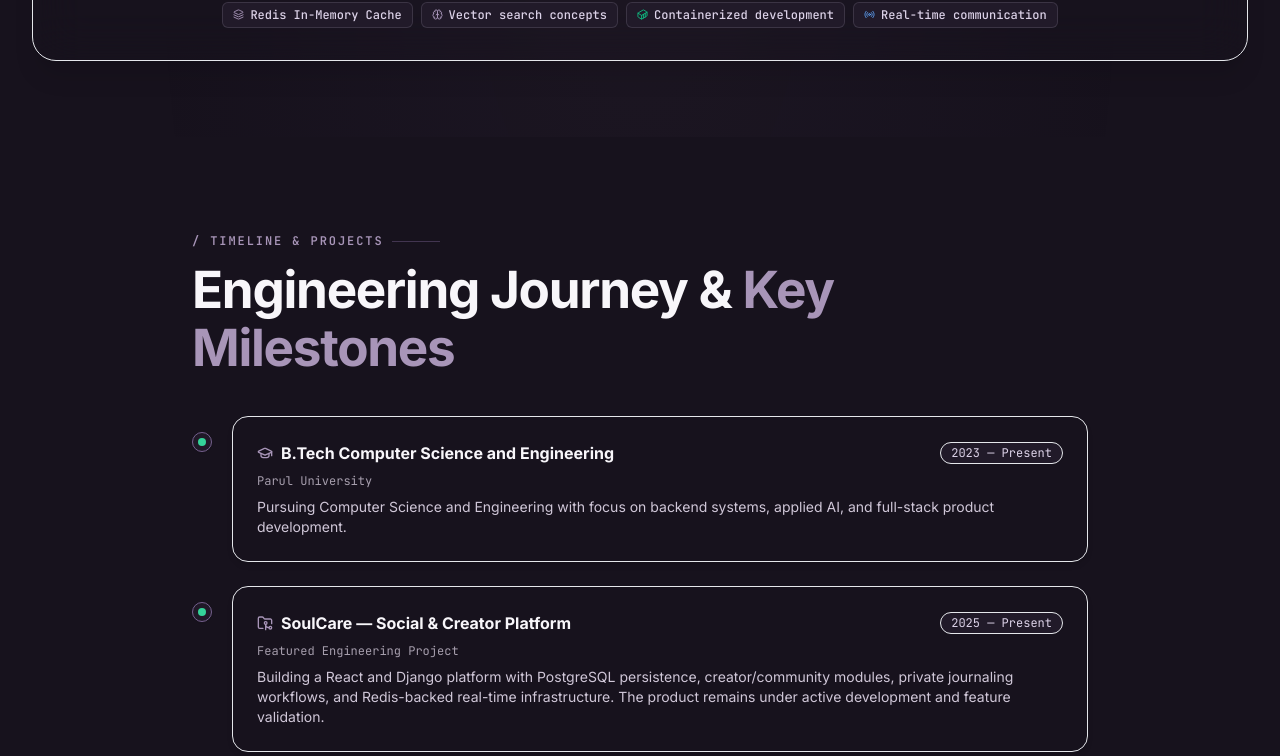
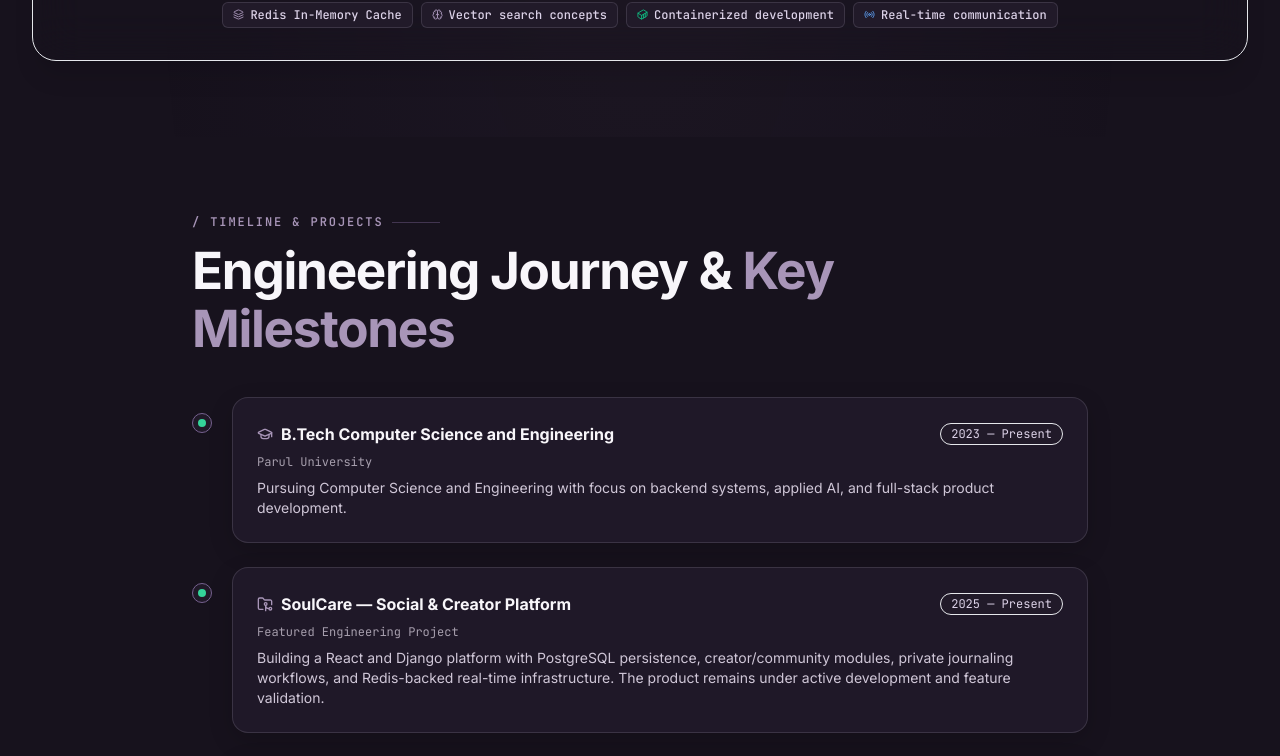
Before and after one commit to Sujitapatel11/SujiPortfolio, a React (Vite) app in the folder frontend/: page / in a window 1280 px wide. Shown: the part 6800-7556 px from the top of the page. Built offline with nearby package versions, Linux system fonts and the light colour scheme; no server answers; the HTML template or start-up script is replaced by a standard one.

Commit message:
ui: align remaining sections to shared premium layout

```diff
--- a/frontend/src/components/Experience.jsx
+++ b/frontend/src/components/Experience.jsx
@@ -12,8 +12,8 @@ const typeIcons = {
 
 export default function Experience() {
   return (
-    <section id="experience" className="relative py-24 px-4 sm:px-6 lg:px-8">
-      <div className="max-w-4xl mx-auto">
+    <section id="experience" className="portfolio-section relative">
+      <div className="site-container max-w-4xl">
         <SectionHeading
           eyebrow="/ Timeline & Projects"
           title="Engineering Journey &"
@@ -49,7 +49,7 @@ export default function Experience() {
                     />
                   </div>
 
-                  <div className="rounded-2xl p-5 sm:p-6 bg-bg-card/85 border border-border hover:border-brand-violet/40 transition-all duration-200 shadow-md">
+                  <div className="surface-card min-w-0 rounded-2xl p-5 transition-all duration-200 hover:border-brand-violet/40 sm:p-6">
                     <div className="flex flex-wrap items-center justify-between gap-2 mb-2">
                       <div className="flex items-center gap-2">
                         <Icon size={16} className="text-brand-purple" />
```
